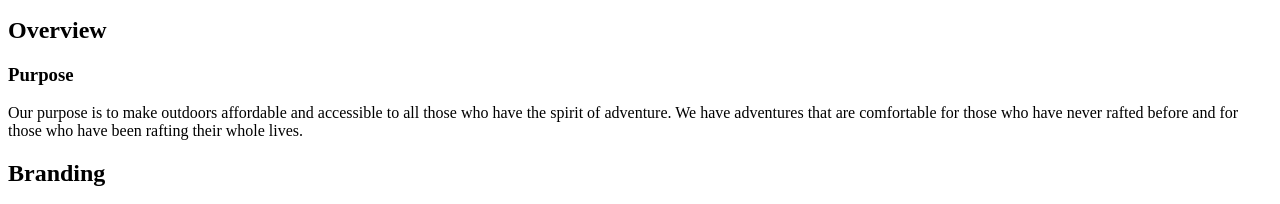
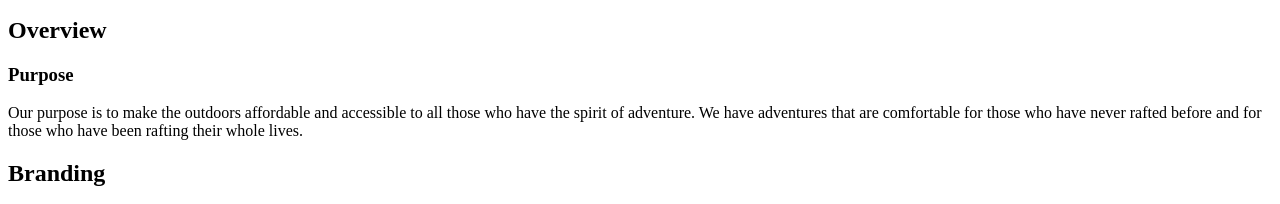
Before and after one commit to pkc2610/wdd130, a plain HTML site: page wwr/site-plan-rafting.html in a window 1280 px wide. Shown: the part 101-305 px from the top of the page. Drawn offline with Linux system fonts and the light colour scheme.

Commit message:
edited description

```diff
--- a/wwr/site-plan-rafting.html
+++ b/wwr/site-plan-rafting.html
@@ -17,7 +17,7 @@
         <h2>Overview</h2>
         <h3>Purpose</h3>
         <p>
-            Our purpose is to make outdoors affordable and accessible to all those who have the spirit of adventure.
+            Our purpose is to make the outdoors affordable and accessible to all those who have the spirit of adventure.
             We have adventures that are comfortable for those who have never rafted before and for those who have been
             rafting their whole lives.
         </p>
```
